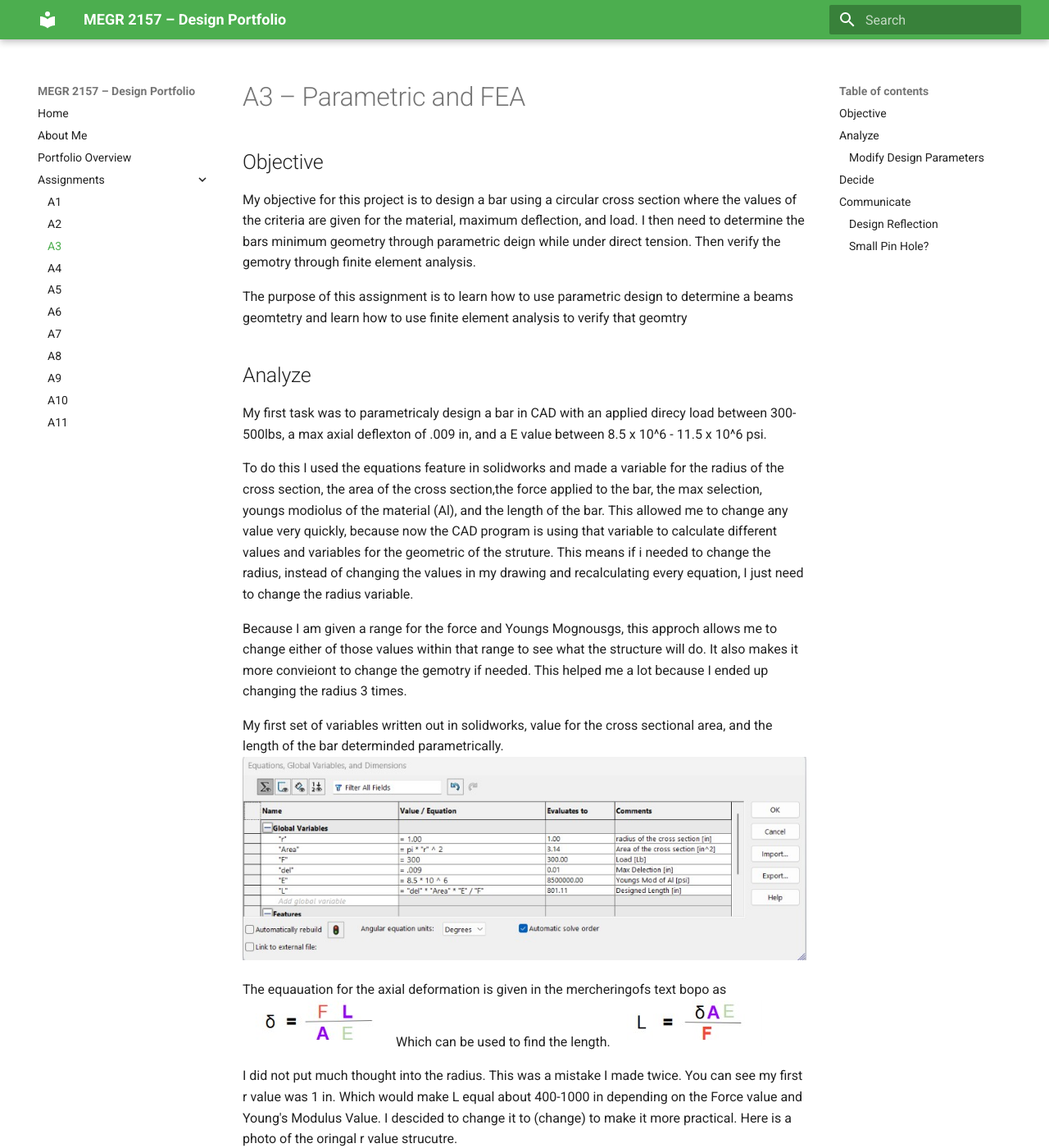
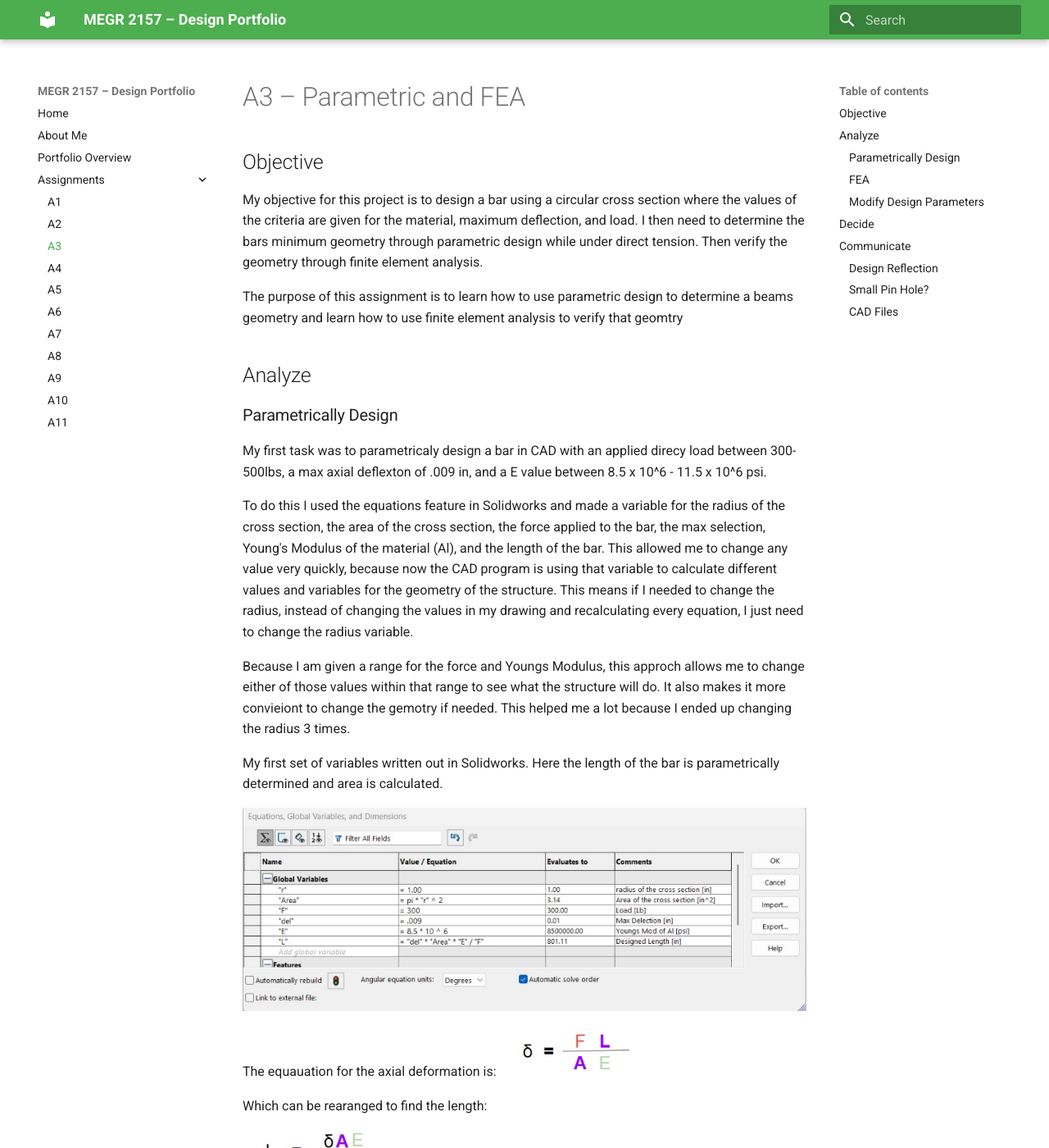
Before and after one commit to Elsa-Reichert/megr2157-portfolio, an MkDocs documentation site: the page built from docs/assignments/A03/index.md, in a window 1280 px wide and 1400 px high. Shown: the whole window at 82% size. Built offline with MkDocs 1.6.1 and Material for MkDocs 9.7.7, drawn with Linux system fonts in a browser that asks for light colours; some of the changed text lies outside the part shown.

Commit message:
Update index.md

```diff
--- a/docs/assignments/A03/index.md
+++ b/docs/assignments/A03/index.md
@@ -1,89 +1,108 @@
 # A3 – Parametric and FEA
 
 ## Objective
-My objective for this project is to design a bar using a circular cross section where the values of the criteria are given for the material, maximum deflection, and load. I then need to determine the bars minimum geometry through parametric deign while under direct tension. Then verify the gemotry through finite element analysis.
+My objective for this project is to design a bar using a circular cross section where the values of the criteria are given for the material, maximum deflection, and load. I then need to determine the bars minimum geometry through parametric design while under direct tension. Then verify the geometry through finite element analysis.
 
-The purpose of this assignment is to learn how to use parametric design to determine a beams geomtetry and learn how to use finite element analysis to verify that geomtry
+The purpose of this assignment is to learn how to use parametric design to determine a beams geometry and learn how to use finite element analysis to verify that geomtry
 
 ## Analyze
+### Parametrically Design
 My first task was to parametricaly design a bar in CAD with an applied direcy load between 300-500lbs, a max axial deflexton of .009 in, and a E value between 8.5 x 10^6 - 11.5 x 10^6 psi.
 
-To do this I used the equations feature in solidworks and made a variable for the radius of the cross section, the area of the cross section,the force applied to the bar, the max selection, youngs modiolus of the material (Al), and the length of the bar. This allowed me to change any value very quickly, because now the CAD program is using that variable to calculate different values and variables for the geometric of the struture. This means if i needed to change the radius, instead of changing the values in my drawing and recalculating every equation, I just need to change the radius variable.
+To do this I used the equations feature in Solidworks and made a variable for the radius of the cross section, the area of the cross section, the force applied to the bar, the max selection, Young's Modulus of the material (Al), and the length of the bar. This allowed me to change any value very quickly, because now the CAD program is using that variable to calculate different values and variables for the geometry of the structure. This means if I needed to change the radius, instead of changing the values in my drawing and recalculating every equation, I just need to change the radius variable.
 
-Because I am given a range for the force and Youngs Mognousgs, this approch allows me to change either of those values within that range to see what the structure will do. It also makes it more convieiont to change the gemotry if needed. This helped me a lot because I ended up changing the radius 3 times.
+Because I am given a range for the force and Youngs Modulus, this approch allows me to change either of those values within that range to see what the structure will do. It also makes it more convieiont to change the gemotry if needed. This helped me a lot because I ended up changing the radius 3 times.
 
-My first set of variables written out in solidworks, value for the cross sectional area, and the length of the bar determinded parametrically.
+My first set of variables written out in Solidworks. Here the length of the bar is parametrically determined and area is calculated.
+
 ![Equations in solidworks](https://github.com/Elsa-Reichert/megr2157-portfolio/blob/main/docs/assignments/A03/Solidworks%20eqations%20screenshot.jpg)
 
-The equauation for the axial deformation is given in the mercheringofs text bopo as
+The equauation for the axial deformation is:
 ![axial deformation equation](https://github.com/Elsa-Reichert/megr2157-portfolio/blob/main/docs/assignments/A03/axial%20deformation%20eq.jpg)
-Which can be used to find the length.
+
+Which can be rearanged to find the length:
+
 ![solved for L](https://github.com/Elsa-Reichert/megr2157-portfolio/blob/main/docs/assignments/A03/solved%20for%20L.jpg)
 
-I did not put much thought into the radius. This was a mistake I made twice. You can see my first r value was 1 in. Which would make L equal about 400-1000 in depending on the Force value and Young's Modulus Value. I descided to change it to (change) to make it more practical. Here is a photo of the oringal r value strucutre.
+I did not put enought thought into the radius. This was a mistake I made twice. You can see my first r value was 1 in. Which would make L equal about 400-1000inin depending on the Force value and Young's Modulus Value. I descided to change it to .05 to make it more practical. Here is a photo of the oringal r value strucutre.
 
 ![r=1,l=800](https://github.com/Elsa-Reichert/megr2157-portfolio/blob/main/docs/assignments/A03/Lmax%20400%2B%20in.jpg)
 
-Here are my reviesed values.
+Here are my revised values.
+
 ![revised values 1](https://github.com/Elsa-Reichert/megr2157-portfolio/blob/main/docs/assignments/A03/New%20equations%201.jpg)
 
 My new struture. I was happy with how this one turned out and to change it all I had to do was go into the equations menu and change that r value.
+
 ![new strutue one](https://github.com/Elsa-Reichert/megr2157-portfolio/blob/main/docs/assignments/A03/New%20length%20pic.jpg)
 
-Using this radius value; r = .05. I expiramented with the force and young's modulus values to get the longest and shortest bar. The bar's length is this longest when the force is at its maximum value and young's modulus is at its minium value. This makes sense if you look at the axial defomration equatoin. After solving for L, F is at the bottom and E is at the top, which means when F gets bigger, L gets smaller and when E gets larger, L gets larger.
+Using this radius value; r = .05. I expiramented with the force and Young's Modulus values to get the longest and shortest bar. The bar's length is this longest when the force is at its maximum value and Young's Modulus is at its minimum value. This makes sense if you look at the axial defomration equation. After solving for L, F is at the bottom and E is at the top, which means when F gets bigger, L gets smaller and when E gets larger, L gets larger.
+
 ![longest L, at r = .05](docs/assignments/A03/Longest.jpg)
 ![shortest L, at r = .05](https://github.com/Elsa-Reichert/megr2157-portfolio/blob/main/docs/assignments/A03/smallest%20L.jpg)
 
-After I was happy with my design, I needed to use this drawing to conduct a FEA bar using the same force load used to calculate the bars gemotry. To do this, I ran a simulation on my drawing in solidworks with the material set as 6061-T6 alummanium.
+### FEA
+After I was happy with my design, I needed to use this drawing to conduct a FEA bar using the same force load used to calculate the bars geometry. To do this, I ran a simulation on my drawing in Solidworks with the material set as 6061-T6 alummanium.
 
 The values of 6061-T6 given by solidworks.
+
 ![values of 6061-T6](https://github.com/Elsa-Reichert/megr2157-portfolio/blob/main/docs/assignments/A03/Values%20of%206061-T6.jpg)
 
 Next I created fixed gemortry one one face.
+
 ![fixed geomtry](https://github.com/Elsa-Reichert/megr2157-portfolio/blob/main/docs/assignments/A03/Fixed%20geo.jpg)
 
 Then added a 300 lb normal force in tension on the opposite face as such.
+
 ![normal 300lb simulation](https://github.com/Elsa-Reichert/megr2157-portfolio/blob/main/docs/assignments/A03/-300.jpg)
 
 After this, I added mesh to the structure
+
 ![mesh](https://github.com/Elsa-Reichert/megr2157-portfolio/blob/main/docs/assignments/A03/%2Bmesh.jpg)
 
-Then generated a von Mises stress map, delectrion map, and Strain. Please note the graphs are in SI still.
+Then generated a von Mises stress map, deflection map, and Strain. Please note the graphs are in SI still. I did not change them because I realized something was wrong.
+
 ![first von Mises](https://github.com/Elsa-Reichert/megr2157-portfolio/blob/main/docs/assignments/A03/Sim%20ran%20von%20mises.jpg)
 ![first deflection](https://github.com/Elsa-Reichert/megr2157-portfolio/blob/main/docs/assignments/A03/Sim%20ran%20URES.jpg)
 ![first strain](https://github.com/Elsa-Reichert/megr2157-portfolio/blob/main/docs/assignments/A03/Sim%20Ran%20ESTRN.jpg)
 
 After looking at these maps, I realized the force was causing stress greater then the materials yield strength. This will cause permanent deformation in the structure. The yield strength in SI for aluminum is 2.750e+08 N/m^2, but the simulation is reading values up to 2.769e+08 N/m^2. I realized the issue was the area of the structure. I did not calculate an area and radius based on the yield strength and a safety factor. Thankfully it was a quick fix.
 
-First I had to calculate the minium requred area using the stress equation. I rounded the yield strength value given by solid works to 40x10^3. I also added a safety factor of 3.
+First I had to calculate the minimium requred area using the stress equation. I rounded the yield strength value given by solid works to 40x10^3. I also added a safety factor of 3.
+
 ![Finding A min.](https://github.com/Elsa-Reichert/megr2157-portfolio/blob/main/docs/assignments/A03/New%20equations%201.jpg)
 
 I then used the calculated minimum area value to find the minimium r value.
+
 ![finding r min.](https://github.com/Elsa-Reichert/megr2157-portfolio/blob/main/docs/assignments/A03/finding%20r%20min.jpg)
 
-Because the bar was parametrically designed, all I had to do was go into the equations tab and change r to .09in. It was rounded to .09 because solidworks is set to 2 decimals by defualt. I did not feel the need to change it because .085 was a minimum value and I felt the values were precise enough.
+Because the bar was parametrically designed, all I had to do was go into the equations tab and change r to .09in. It was rounded to .09 because Solidworks is set to 2 decimals by default. I did not feel the need to change it because .085 was a minimum value and I felt the values were precise enough.
 
 New values at r = .09in
+
 ![table r = .09in](https://github.com/Elsa-Reichert/megr2157-portfolio/blob/main/docs/assignments/A03/Ever%20newer%20equations.jpg)
 
 New bar
+
 ![Bar r= .09in](https://github.com/Elsa-Reichert/megr2157-portfolio/blob/main/docs/assignments/A03/Final%20bar.jpg)
 
 Now with these new values I just needed to run a simulation again.
+
 ![Final van mises stress](https://github.com/Elsa-Reichert/megr2157-portfolio/blob/main/docs/assignments/A03/NEw%20von%20mises.jpg)
 ![Final delection map](https://github.com/Elsa-Reichert/megr2157-portfolio/blob/main/docs/assignments/A03/New%20URES.jpg)
 ![Final Strain](https://github.com/Elsa-Reichert/megr2157-portfolio/blob/main/docs/assignments/A03/New%20ESTRN.jpg)
 
 The simulation found the maximum stress in the bar was about 1.238e+04 psi. The yield strength of 6061-T6 is about 4e+04 psi. I am under the yield strength.
 Using this equation, I find the safety factor is about 3.25. This is about what I calculated. It is a little higher which makes sense because the radius and area are a little higher which lowered the strain.
+
 ![eq for sf](https://github.com/Elsa-Reichert/megr2157-portfolio/blob/main/docs/assignments/A03/eq%20for%20safety%20factor.jpg)
 
 ### Modify Design Parameters
-While keeping the fixture and material the same,  I changed the force to 15,000llb and radius to 20in. I think the length will decrease because the force is changes more and at the bottom of the equation.
+While keeping the fixture and material the same, I changed the force to 15,000llb and radius to 20in. I think the length will decrease because the force is changes more and is at the bottom of the equation.
 
 ![design modify](https://github.com/Elsa-Reichert/megr2157-portfolio/blob/main/docs/assignments/A03/changing%20values.jpg)
 
-My guess was wrong. The length value ended up a lot bigger. The radius changed the area and that got multiplied by young's modulus.
+My guess was wrong. The length value ended up a lot bigger. The radius changed the area and that got multiplied by Young's Modulus.
 
 ## Decide
 I needed to design a bar with a circular cross sectional area. I needed an area big enough to keep the stress under the yield strength. I added a safety factory of 3 because it is standard and to reduce the chances of my structure failing. Using this, I find the minimum radius needed, r = .09in. The material, 1601 t6 aluminum, was chosen because it has a relatively high yield strength while still being light weight.
@@ -94,12 +113,20 @@ The axial deflection from my parametric hand-calculations is about .009in. The F
 
 I did expect these values to be the same. Axial deflection is related to the geomtry and axial deflection is used to calculate the length. All these values effected the FEA map. The stresses inside the bar are also very even.
 
-I trust the results more from the FEA map. The axial deflection calculated by hand is related to stress and we can only use average stess. The FEA map can show different magnitues of stresses throughout the bar. So I beilive it would end up being more acuture. uneven stress throughout the bar could lead to more axial deflection in one area too.
+I trust the results more from the FEA map. The axial deflection calculated by hand is related to stress and we can only use average stess. The FEA map can show different magnitudes of stresses throughout the bar. So I beilive it would end up being more accurate. Uneven stress throughout the bar could lead to more axial deflection in one area too.
 
 ### Small Pin Hole?
-Next I need to image a pin hole at the side of the bar.
+Next I need to imagine a pin hole at the side of the bar.
 
 ![Graph of kt](https://github.com/Elsa-Reichert/megr2157-portfolio/blob/main/docs/assignments/A03/kt.jpg)
+The graph and information is from: https://www.slideshare.net/slideshow/2-axial-loading-54457126/54457126
 
 Using the equation given the maximum value at the pin hole would be about k*1.2e+4 = 37,140psi. Which is below the yield strength of aluminum (40,000 psi) but it does not pass my safety factory.
+
 This assignment took me about 5-6 hours to finish.
+
+### CAD Files
+[Drawing file](https://github.com/Elsa-Reichert/megr2157-portfolio/blob/main/docs/assignments/A03/A3.SLDPRT)
+[Displacement map](https://github.com/Elsa-Reichert/megr2157-portfolio/blob/main/docs/assignments/A03/A3-Tenstile-Results-Displacement1.analysis.eprt)
+[Strain map](https://github.com/Elsa-Reichert/megr2157-portfolio/blob/main/docs/assignments/A03/A3-Tenstile-Results-Strain1.analysis.eprt)
+[stress map](https://github.com/Elsa-Reichert/megr2157-portfolio/blob/main/docs/assignments/A03/A3-Tenstile-Results-Stress1.analysis.eprt)
```
